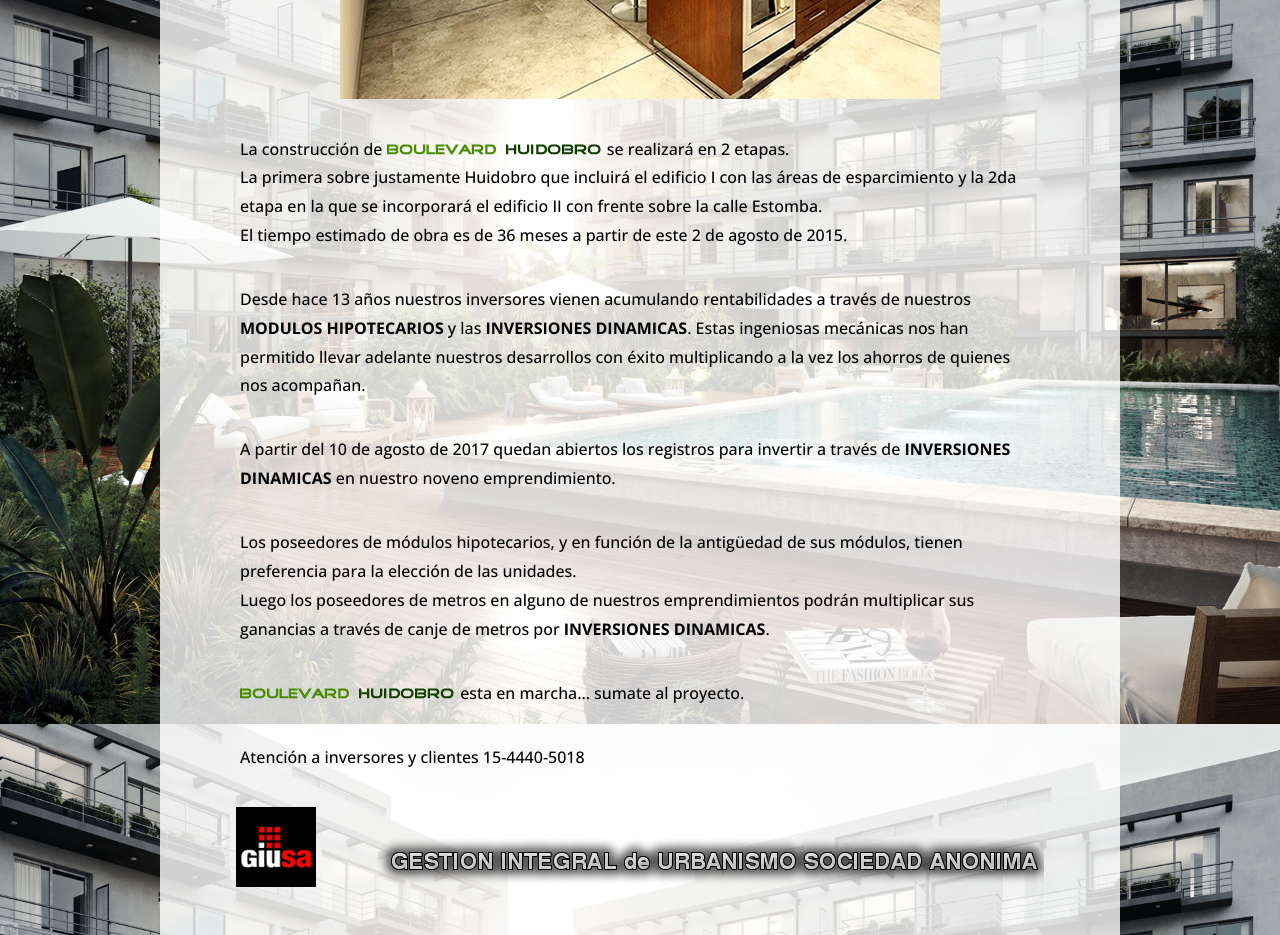
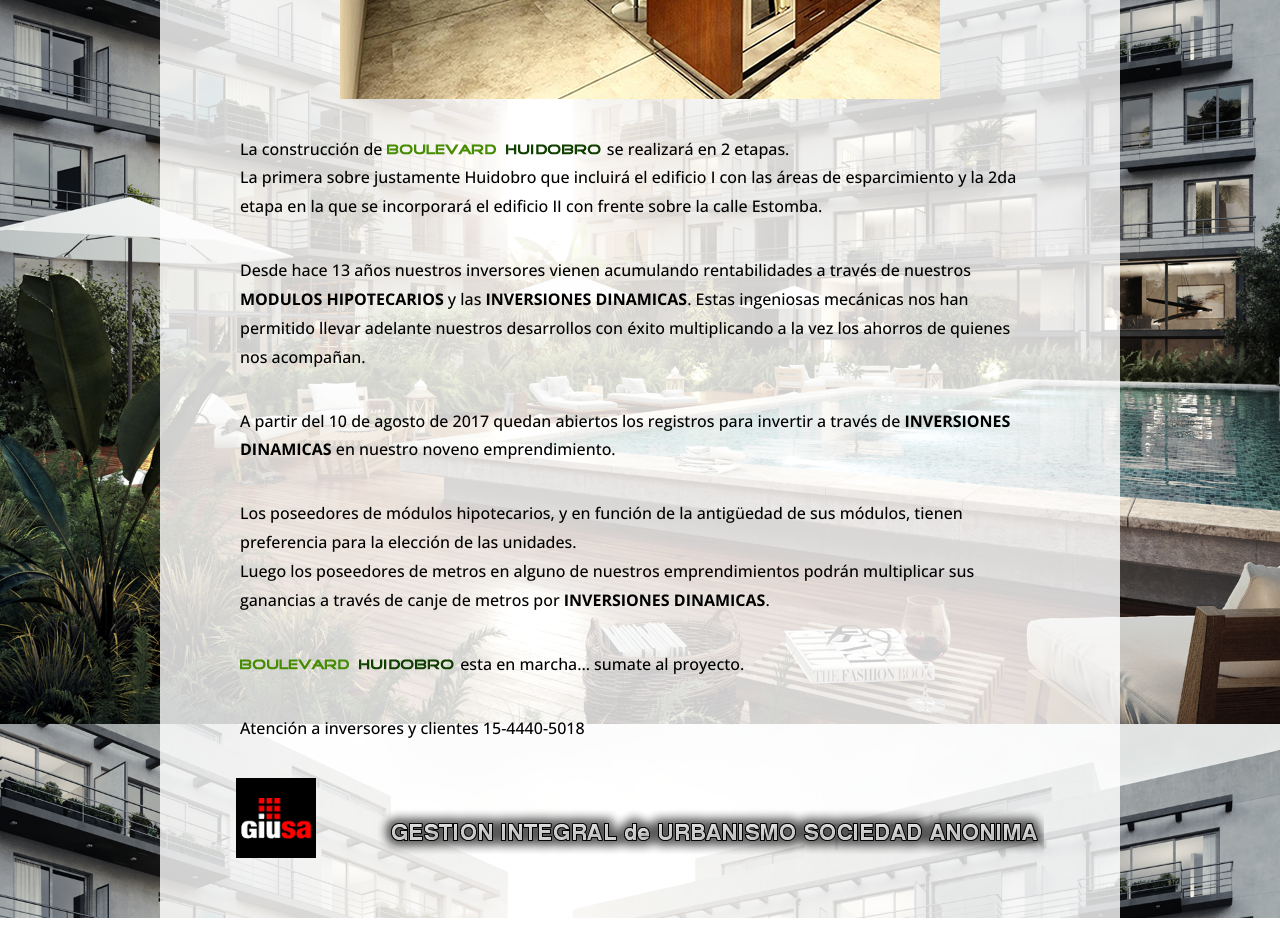
Before and after one commit to SKOLZ/boulevard-huidobro, a React (Vite) app: page /project in a window 1280 px wide. Shown: the part 4300-5235 px from the top of the page. Built offline with nearby package versions, Linux system fonts and the light colour scheme.

Commit message:
removed estimated date.

```diff
--- a/src/screens/Project/index.tsx
+++ b/src/screens/Project/index.tsx
@@ -57,7 +57,7 @@
       </p>
       <img className="bh-image" src={BHImage3} alt="" />
       <p className="project-text">
-        La construcción de <span><img src={BHText} alt="" /></span> se realizará en 2 etapas.<br />La primera sobre justamente Huidobro que incluirá el edificio I con las áreas de esparcimiento y la 2da etapa en la que se incorporará el edificio II con frente sobre la calle Estomba.<br />El tiempo estimado de obra es de 36 meses a partir de este 2 de agosto de 2015.
+        La construcción de <span><img src={BHText} alt="" /></span> se realizará en 2 etapas.<br />La primera sobre justamente Huidobro que incluirá el edificio I con las áreas de esparcimiento y la 2da etapa en la que se incorporará el edificio II con frente sobre la calle Estomba.<br />
       </p>
       <p className="project-text">
         Desde hace 13 años nuestros inversores vienen acumulando rentabilidades a través de nuestros <span className="bold">MODULOS HIPOTECARIOS</span> y las <span className="bold">INVERSIONES DINAMICAS</span>. Estas ingeniosas mecánicas nos han permitido llevar adelante nuestros desarrollos con éxito multiplicando a la vez los ahorros de quienes nos acompañan.
```
